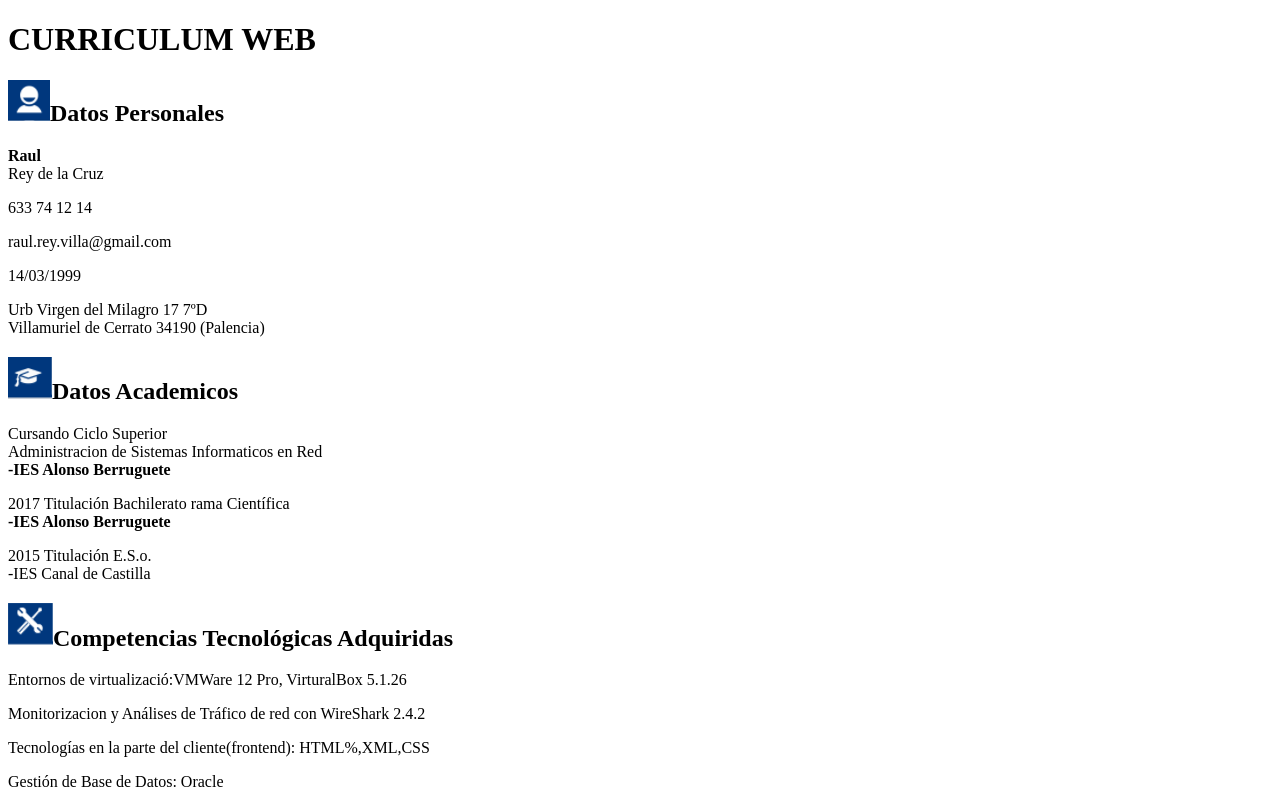
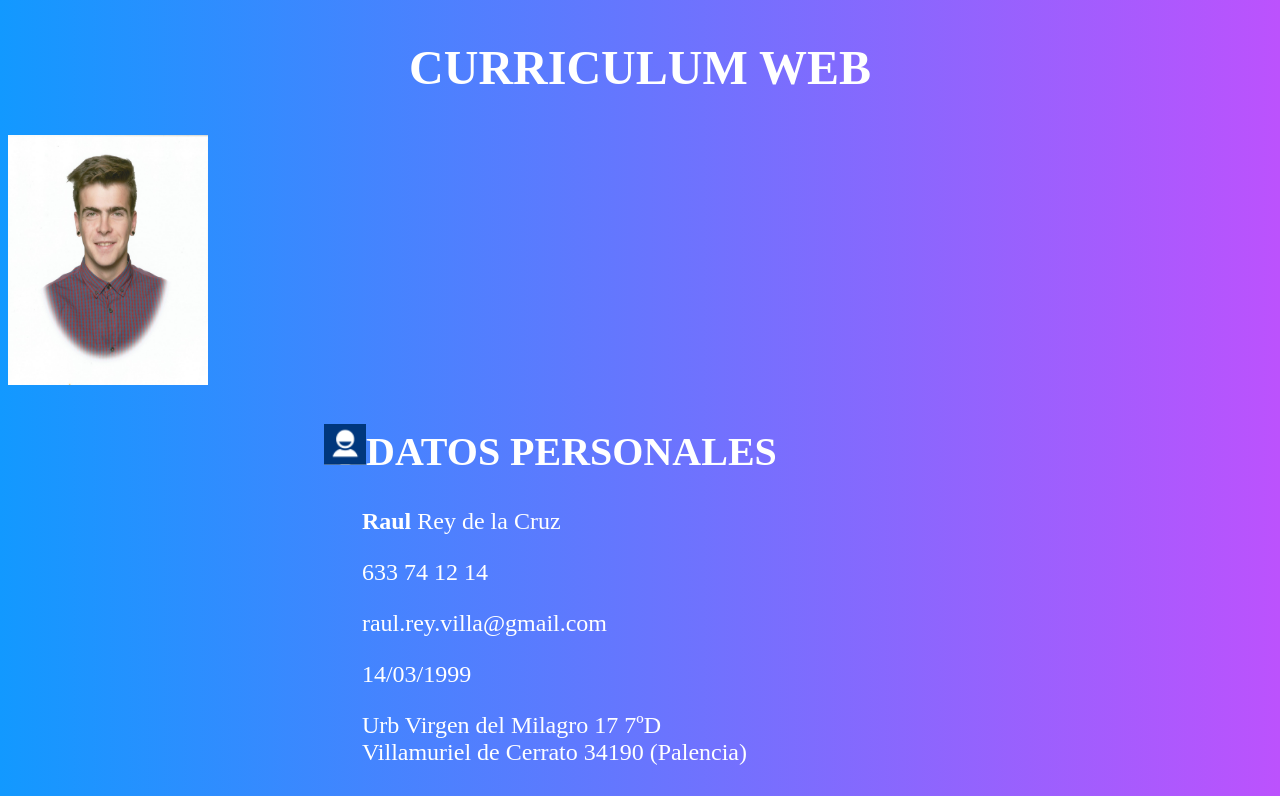
Before and after one commit to rreyc/Curriculum, a plain HTML site: page index.html in a window 1280 px wide. Shown: the top 796 px of the page. Drawn offline with Linux system fonts and the light colour scheme.

Commit message:
Comienzo css

```diff
--- /dev/null
+++ b/estilos.css
@@ -0,0 +1,36 @@
+@import url('https://fonts.googleapis.com/css?family=Montserrat');
+
+body {
+    background: linear-gradient(90deg, #1299ff, #bc52fd);
+
+}
+
+h1 {
+    text-align: center;
+    font-size: 3em;
+    color: white;
+}
+
+
+
+h2 {
+    margin-left: 25%;
+    color: white;
+    text-transform: uppercase;
+    font-size: 2.5em;
+}
+
+div p {
+    margin-left: 28%;
+}
+section:first-of-type img {
+    width: 200px;
+    height: 250px;
+
+}
+
+p {
+    font-size: 1.5em;
+    color: white;
+    font-family: Montserrat, ;
+}
--- a/index.html
+++ b/index.html
@@ -3,14 +3,16 @@
 <head>
     <meta charset="UTF-8">
     <title>Document</title>
+    <link rel="stylesheet" href="estilos.css">
 </head>
 <body>
-<div>
-    <h1>CURRICULUM WEB</h1>
-</div>
-<div>
+    <section>
+        <h1>CURRICULUM WEB</h1>
+        <p><img src="foto1.png" alt="foto"></p>
+    </section>
+    <div>
     <h2><img src="personales.PNG" alt="Personales">Datos Personales</h2>
-    <p><strong>Raul</strong> <br>Rey de la Cruz</p>
+    <p><strong>Raul</strong> Rey de la Cruz</p>
     <p>633 74 12 14</p>
     <p>raul.rey.villa@gmail.com</p>
     <p>14/03/1999</p>
```
Also changed, not shown: foto1.png (added).
